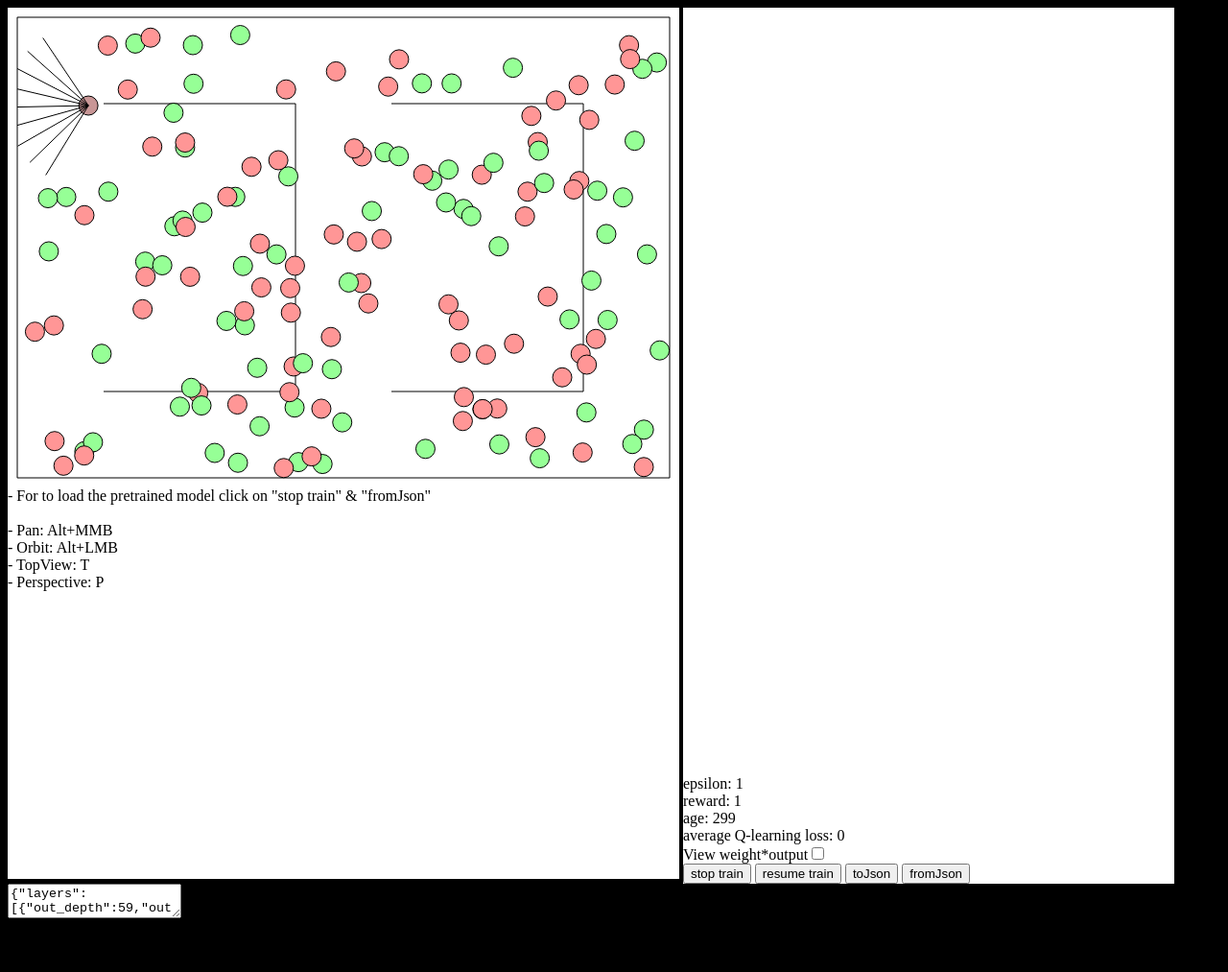
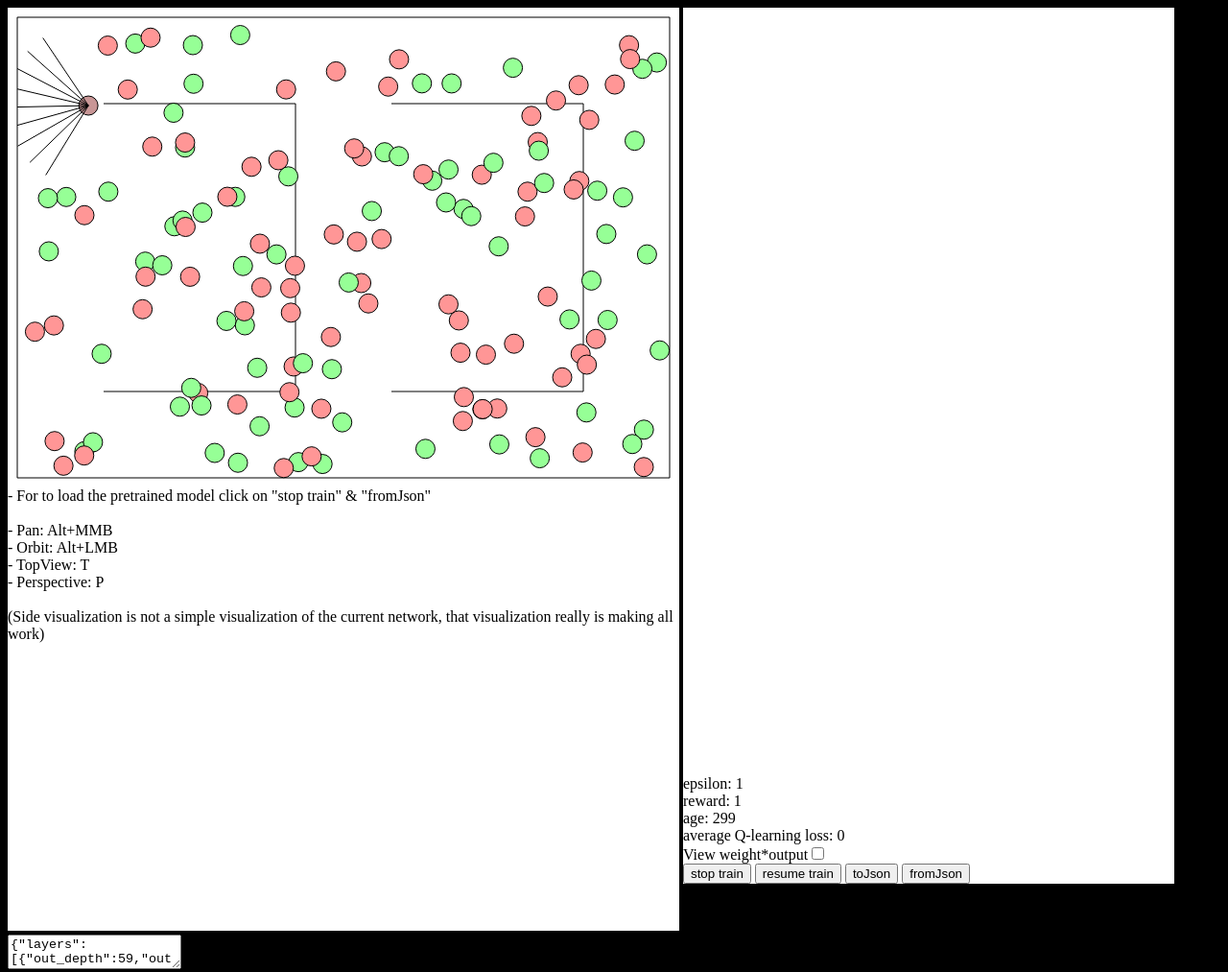
Before and after one commit to kigenofkenya/gbrain, a website: page demos/gbrain-reinforcement-learning/index.html in a window 1280 px wide. Shown: the top 1013 px of the page at 96% size. Before the commit the page ends 965 px from the top, so only its background shows below. Drawn offline with Linux system fonts and the light colour scheme.

Commit message:
Demo info

```diff
--- a/demos/gbrain-reinforcement-learning/index.html
+++ b/demos/gbrain-reinforcement-learning/index.html
@@ -46,7 +46,8 @@
         - Pan: Alt+MMB<br />
         - Orbit: Alt+LMB<br />
         - TopView: T<br />
-        - Perspective: P<br />
+        - Perspective: P<br /><br />
+        (Side visualization is not a simple visualization of the current network, that visualization really is making all work)<br />
         <div style="display:inline-block;width:400px;height:300px;background-color: white">
             <canvas id="canvasChartJS" width="400" height="300"></canvas>
         </div>
--- a/package.json
+++ b/package.json
@@ -1,6 +1,6 @@
 {
   "name": "gbrain",
-  "version": "0.1.392",
+  "version": "0.1.393",
   "description": "GPU Javascript Library for Machine Learning",
   "repository": {
     "type": "git",
```
